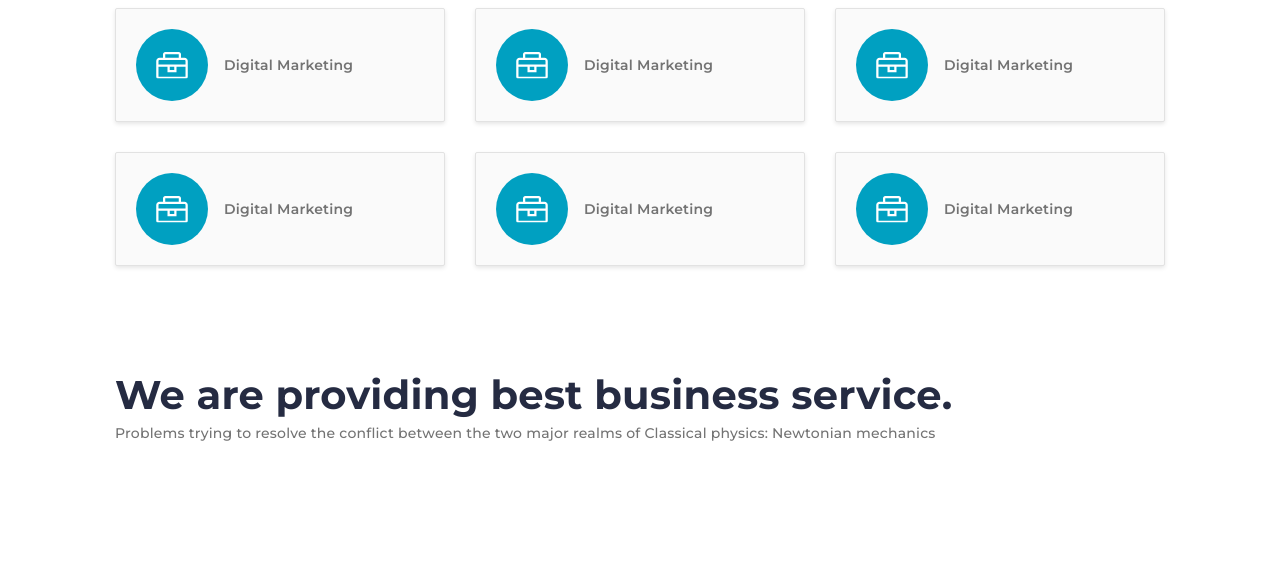
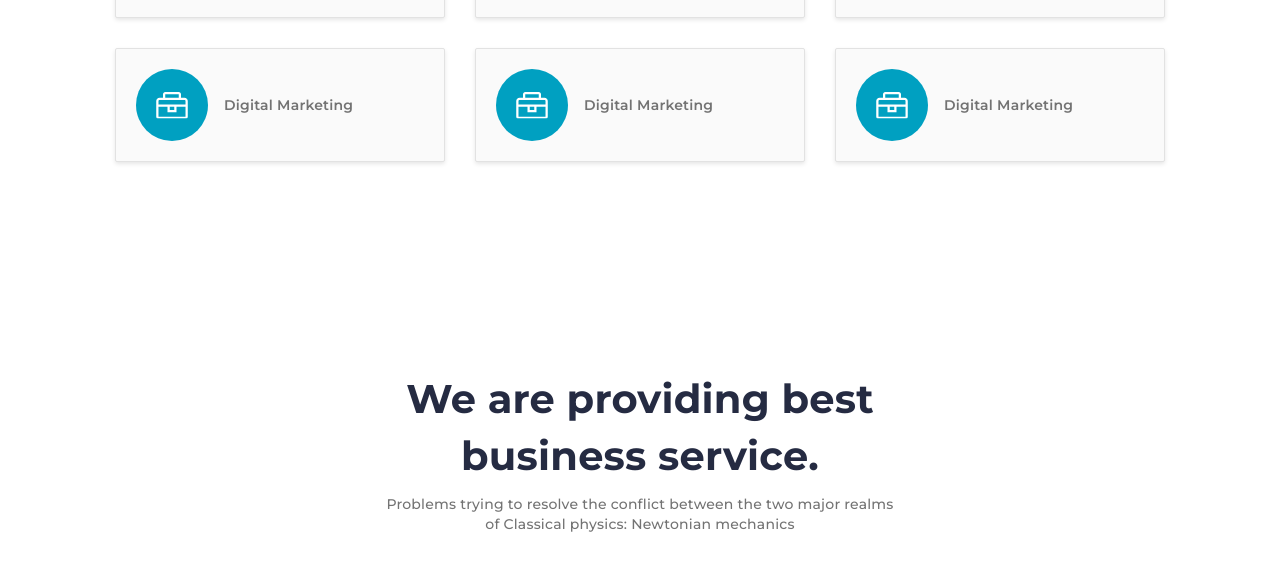
Before and after one commit to rafim699956/rrf-1st-home-word, a website: page index.html in a window 1280 px wide. Shown: the part 396-966 px from the top of the page. Before the commit the page ends 839 px from the top, so only its background shows below. Drawn offline with Linux system fonts and the light colour scheme.

Commit message:
new section design start

```diff
--- a/index.html
+++ b/index.html
@@ -13,6 +13,7 @@
     <!-- =====================================
                 header section start
     =========================================-->
+    <!--
     <header class="">
         <nav class="container relative">
             <div class="flex gap-2 items-center justify-between py-[2.25rem]">
@@ -63,6 +64,7 @@
             </div>
         </nav>
     </header>
+     -->
     <!-- =====================================
                 header section end
     =========================================-->
@@ -205,11 +207,15 @@
     <!-- =====================================
                 about section start
     =========================================-->
-    <section>
+    <section class="pt-[6.75rem] pb-[6.25rem]">
         <div class="container">
-            <div>
-                <h2>We are providing best business service.</h2>
+            <div class="text-center md:max-w-[31.875rem] md:mx-auto mb-[6.25rem]">
+                <h2 class="mb-2.5">We are providing best business service.</h2>
                 <p>Problems trying to resolve the conflict between the two major realms of Classical physics: Newtonian mechanics</p>
+            </div>
+            <div class="flex items-center justify-between">
+                <div class="w-full md:w-[37.313rem]"></div>
+                <div class="w-full md:w-[20.813rem]"></div>
             </div>
         </div>
     </section>
```
Also changed, not shown: assets/css/output.css.
